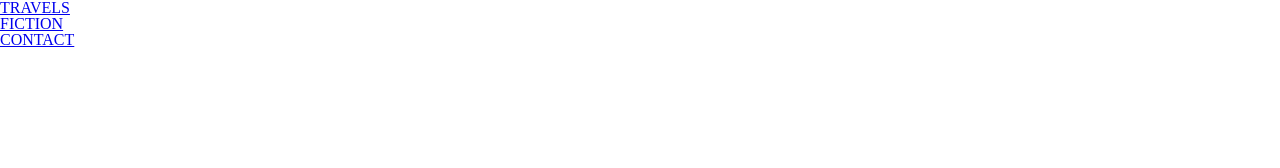
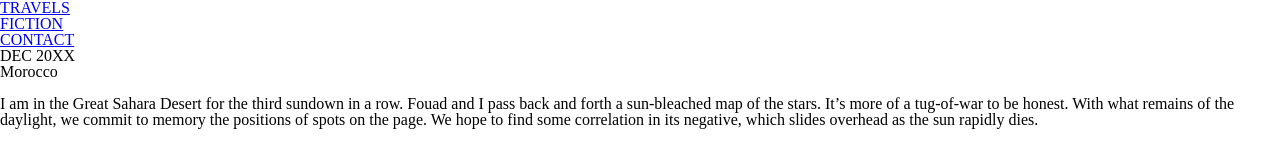
Before and after one commit to LeKarimDerradji/Aofie-Conleavy, a plain HTML site: page index.html in a window 1280 px wide. Drawn offline with Linux system fonts and the light colour scheme.

Commit message:
banner + journal + first_pic + first_article

```diff
--- a/index.html
+++ b/index.html
@@ -18,6 +18,29 @@
         </ul>
     </nav>
     <!--Banner-->
+    <div class="banner">
+        <h2>DEC 20XX</h2>
+        <h1>Morocco</h1>
+    </div>
     <!--Journal-->
+    <div class="journal">
+        <!--Container Picture + Picture-->
+        <div class="first photo">
+            <div class="image-container">
+                <img src="" alt="">
+                <!--Capion of the picture-->
+                <span class="caption">
+
+                </span>
+            </div>
+        </div>
+        <p>
+            <span class="first-letter">I</span> am in the Great Sahara Desert for the third sundown in a row.
+            Fouad and I pass back and forth a sun-bleached map of the stars.
+            It’s more of a tug-of-war to be honest.
+            With what remains of the daylight, we commit to memory the positions of spots on the page.
+            We hope to find some correlation in its negative, which slides overhead as the sun rapidly dies.
+        </p>
+    </div>
 </body>
 </html>
```
